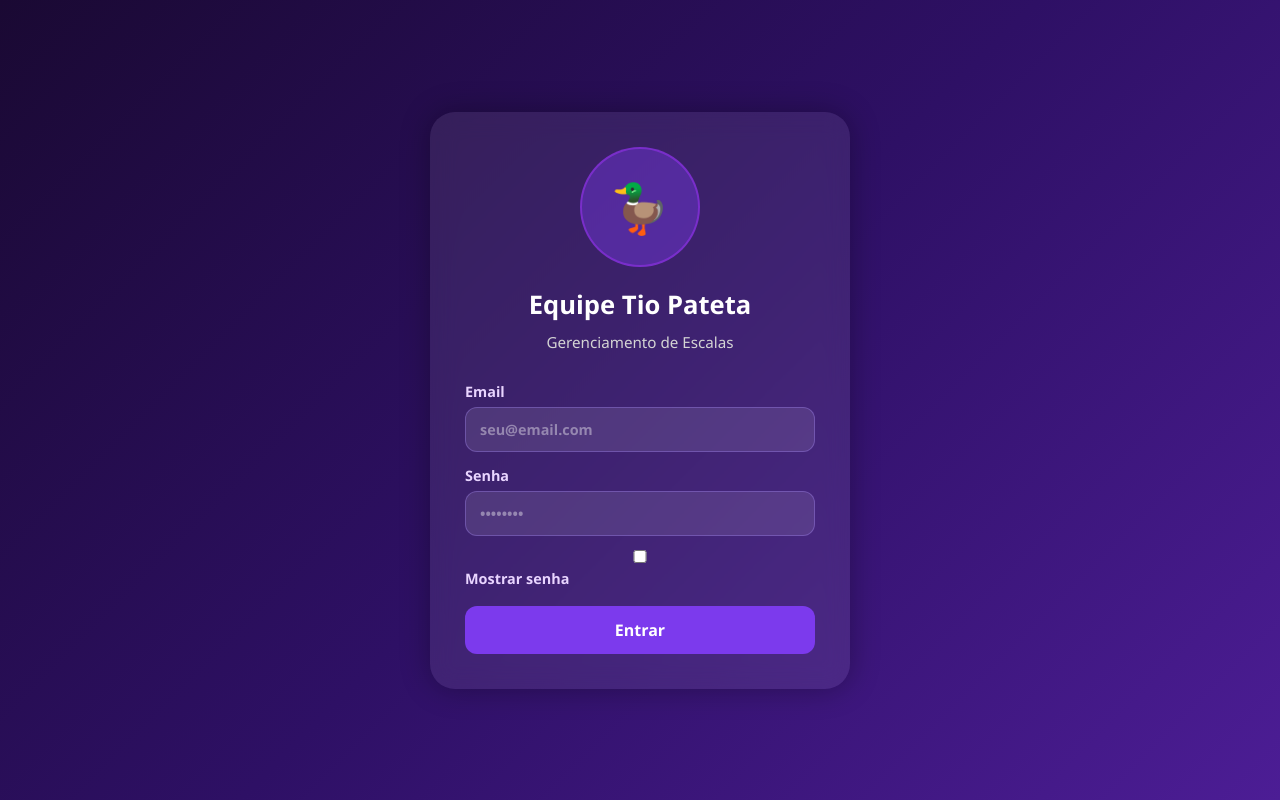
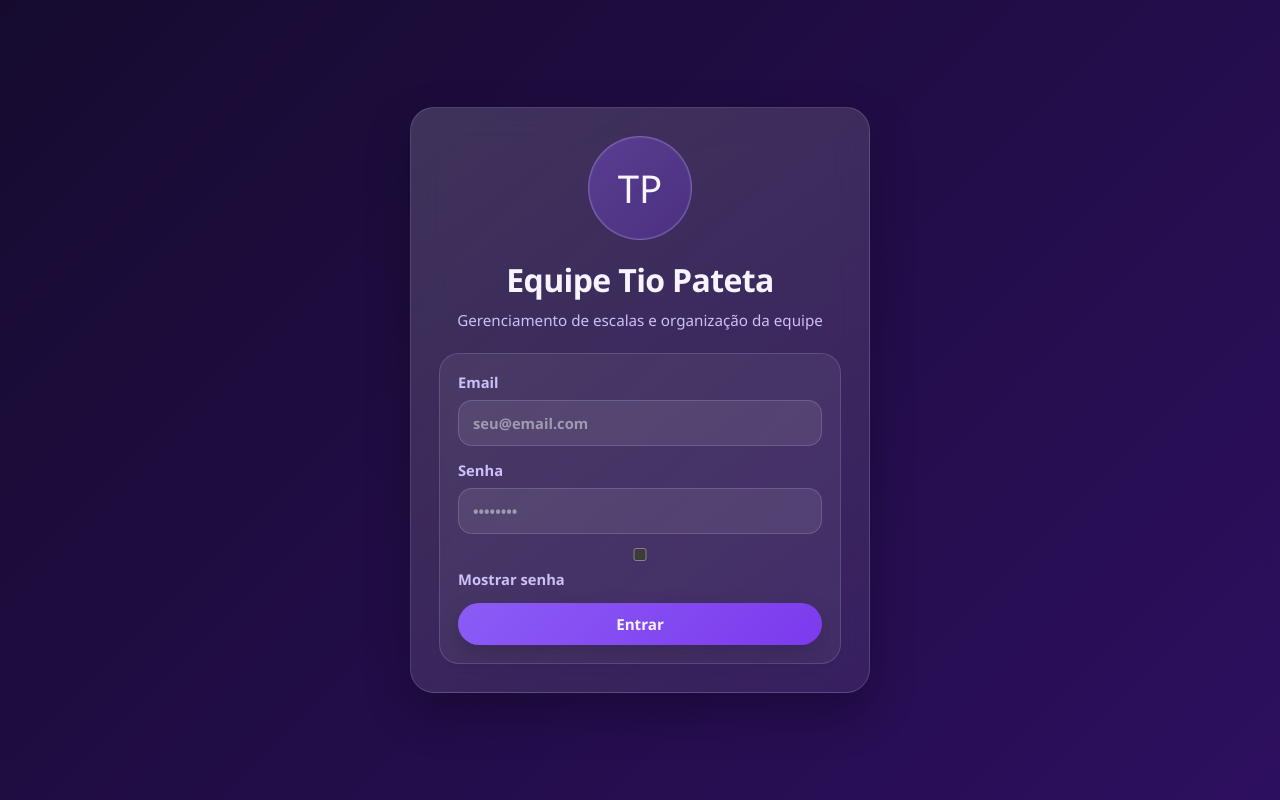
Before and after one commit to NarezeVentura/Escalas-TioPateta, a React (Vite) app in the folder front end/: page / in a window 1280 px wide. Built offline with nearby package versions, Linux system fonts and the light colour scheme.

Commit message:
refatora layout e estilos do dashboard e escalas; ajusta exibição de mensagens e botões

```diff
--- a/front end/src/dashboard.jsx
+++ b/front end/src/dashboard.jsx
@@ -148,14 +148,16 @@ export default function Dashboard({ user, onLogout }) {
         <div className="dashboard-header">
           <div>
             <div className="logo-placeholder">TP</div>
-            <h1>Equipe Tio Pateta</h1>
-            <p className="subtitle">Olá, {user?.nome || "usuário"}</p>
+            <div>
+              <h1>Equipe Tio Pateta</h1>
+              <p className="subtitle">Olá, {user?.nome || "usuário"}</p>
+            </div>
           </div>
 
           <button className="btn-link" onClick={onLogout}>Sair</button>
         </div>
 
-        <div className="buttons buttons-row">
+        <div className="buttons">
           <button onClick={() => setPagina("escalas")}>📅 Escalas</button>
           {isAdmin && <button onClick={() => setPagina("minhas-escalas")}>📌 Minhas escalas</button>}
           {isAdmin && <button onClick={() => setPagina("funcionarios")}>👥 Funcionários</button>}
--- a/front end/src/escalas.jsx
+++ b/front end/src/escalas.jsx
@@ -162,6 +162,7 @@ export default function Escalas({ user }) {
       {isAdmin && (
         <form className="form section-block" onSubmit={salvarEscala}>
           <h2>{editandoId ? "Editar escala" : "Nova escala"}</h2>
+          <p className="subtitle">Cadastre ou ajuste os detalhes da escala sem alterar o fluxo do sistema.</p>
 
           <div className="grid-2">
             <label>
@@ -206,18 +207,20 @@ export default function Escalas({ user }) {
             </label>
           </div>
 
-          <div className="buttons buttons-row">
+          <div className="buttons">
             <button className="btn-primary" type="submit">{editandoId ? "Salvar edição" : "Criar escala"}</button>
             {editandoId && <button className="btn-secondary" type="button" onClick={limparFormulario}>Cancelar edição</button>}
           </div>
         </form>
       )}
 
-      {mensagem && <p className="error info-message">{mensagem}</p>}
+      {mensagem && <p className="success info-message">{mensagem}</p>}
       {erro && <p className="error">{erro}</p>}
 
       {loading ? (
-        <p>Carregando escalas...</p>
+        <div className="card section-block">
+          <p className="subtitle">Carregando escalas...</p>
+        </div>
       ) : (
         <div className="cards-list">
           {escalas.map((escala) => (
@@ -226,9 +229,9 @@ export default function Escalas({ user }) {
               <p>📍 {escala.local_nome}</p>
               <p>📅 {escala.data_festa}</p>
               <p>🕒 {escala.horario_inicio} - {escala.horario_fim}</p>
-              <p>Status: {escala.status}</p>
+              <p><strong>Status:</strong> {escala.status}</p>
 
-              <div className="buttons buttons-row">
+              <div className="buttons">
                 <button className="btn-secondary" type="button" onClick={() => abrirDetalhes(escala.id)}>Ver</button>
                 {isAdmin ? (
                   <>
--- a/front end/src/login.jsx
+++ b/front end/src/login.jsx
@@ -21,9 +21,9 @@ export default function Login({ onLogin }) {
   return (
     <div className="container">
       <div className="card">
-        <div className="logo-placeholder">🦆</div>
+        <div className="logo-placeholder">TP</div>
         <h1>Equipe Tio Pateta</h1>
-        <p className="subtitle">Gerenciamento de Escalas</p>
+        <p className="subtitle">Gerenciamento de escalas e organização da equipe</p>
 
         <form className="form" onSubmit={handleSubmit}>
           <label>
--- a/front end/src/styles.css
+++ b/front end/src/styles.css
@@ -2,207 +2,374 @@
   margin: 0;
   padding: 0;
   box-sizing: border-box;
-  font-family: "Segoe UI", system-ui, sans-serif;
+  font-family: "Segoe UI", Inter, system-ui, -apple-system, BlinkMacSystemFont, sans-serif;
+}
+
+:root {
+  color-scheme: dark;
+  --bg-top: #160b2f;
+  --bg-bottom: #2d0f5f;
+  --panel: rgba(255, 255, 255, 0.1);
+  --panel-strong: rgba(255, 255, 255, 0.14);
+  --border: rgba(196, 181, 253, 0.2);
+  --text: #f7f3ff;
+  --muted: #cdbff8;
+  --accent: #8b5cf6;
+  --accent-strong: #7c3aed;
+  --accent-soft: rgba(139, 92, 246, 0.22);
+  --success: #6ee7b7;
+  --danger: #fda4af;
+  --shadow: 0 20px 45px rgba(0, 0, 0, 0.28);
 }
 
 body {
-  background: linear-gradient(135deg, #1a0933, #2e1065, #4c1d95);
+  background: linear-gradient(135deg, var(--bg-top), var(--bg-bottom));
   min-height: 100vh;
+  color: var(--text);
 }
 
-/* ── Layout ── */
+button,
+input,
+select {
+  font: inherit;
+}
+
 .container {
   min-height: 100vh;
   display: flex;
   justify-content: center;
   align-items: center;
-  padding: 32px 16px;
+  padding: 24px 16px;
 }
 
 .app-layout {
   width: 100%;
+  max-width: 1320px;
+  padding: 0 8px;
 }
 
 .card {
-  width: 420px;
-  background: rgba(255, 255, 255, 0.08);
-  backdrop-filter: blur(12px);
-  border-radius: 25px;
-  padding: 35px;
+  width: min(100%, 460px);
+  background: linear-gradient(145deg, rgba(255,255,255,0.16), rgba(255,255,255,0.08));
+  border: 1px solid var(--border);
+  backdrop-filter: blur(18px);
+  -webkit-backdrop-filter: blur(18px);
+  border-radius: 24px;
+  padding: 28px;
   text-align: center;
-  color: white;
-  box-shadow: 0 0 30px rgba(0, 0, 0, 0.3);
+  color: var(--text);
+  box-shadow: var(--shadow);
 }
 
-/* ── Logo / cabeçalho ── */
-.logo {
-  width: 120px;
-  height: 120px;
-  border-radius: 50%;
-  object-fit: cover;
-  margin-bottom: 20px;
+.dashboard-card {
+  width: 100%;
+  max-width: 1320px;
+  padding: 28px;
+  text-align: left;
 }
 
 .logo-placeholder {
-  width: 120px;
-  height: 120px;
+  width: 104px;
+  height: 104px;
   border-radius: 50%;
-  background: rgba(124, 58, 237, 0.4);
-  border: 2px solid rgba(147, 51, 234, 0.6);
+  background: linear-gradient(135deg, rgba(139,92,246,0.35), rgba(124,58,237,0.25));
+  border: 1px solid rgba(196,181,253,0.34);
   display: flex;
   align-items: center;
   justify-content: center;
-  font-size: 3rem;
-  margin: 0 auto 20px;
+  font-size: 2.4rem;
+  margin: 0 auto 18px;
+  box-shadow: inset 0 0 0 1px rgba(255,255,255,0.08);
 }
 
-.card h1 {
-  margin-bottom: 10px;
-  font-size: 1.6rem;
+.card h1,
+.dashboard-header h1,
+.section-block h2,
+.card h2,
+.card h3 {
+  margin-bottom: 8px;
+  letter-spacing: -0.02em;
 }
 
-.card .subtitle {
-  color: #d4d4d4;
-  margin-bottom: 30px;
+.card .subtitle,
+.subtitle {
+  color: var(--muted);
+  margin-bottom: 20px;
   font-size: 0.95rem;
+  line-height: 1.55;
 }
 
-/* ── Status ── */
-.status {
-  font-size: 0.8rem;
-  color: #c4b5fd;
+.dashboard-header {
+  display: flex;
+  align-items: center;
+  justify-content: space-between;
+  gap: 16px;
   margin-bottom: 24px;
-  min-height: 1.2em;
+  padding-bottom: 18px;
+  border-bottom: 1px solid rgba(196,181,253,0.16);
 }
 
-/* ── Botões do dashboard ── */
+.dashboard-header > div {
+  display: flex;
+  align-items: center;
+  gap: 14px;
+  flex-wrap: wrap;
+}
+
+.dashboard-header .logo-placeholder {
+  width: 56px;
+  height: 56px;
+  margin: 0;
+  font-size: 1.3rem;
+}
+
 .buttons {
   display: flex;
-  flex-direction: column;
-  gap: 15px;
+  flex-wrap: wrap;
+  gap: 12px;
+  margin-bottom: 18px;
 }
 
-.buttons button {
-  padding: 15px;
+.buttons button,
+.btn-primary,
+.btn-secondary,
+.btn-danger,
+.btn-link {
   border: none;
-  border-radius: 15px;
-  font-size: 17px;
-  font-weight: bold;
   cursor: pointer;
-  background: #7c3aed;
-  color: white;
-  transition: 0.3s;
+  transition: transform 180ms ease, box-shadow 180ms ease, background 180ms ease;
 }
 
-.buttons button:hover {
-  transform: translateY(-3px);
-  background: #9333ea;
+.buttons button,
+.btn-primary,
+.btn-secondary,
+.btn-danger {
+  border-radius: 999px;
+  padding: 11px 16px;
+  font-weight: 700;
+  font-size: 0.95rem;
+  box-shadow: 0 10px 24px rgba(0,0,0,0.16);
 }
 
-/* ── Formulário de login ── */
+.buttons button,
+.btn-primary {
+  background: linear-gradient(135deg, var(--accent), var(--accent-strong));
+  color: var(--text);
+}
+
+.buttons button:hover,
+.btn-primary:hover,
+.btn-secondary:hover,
+.btn-danger:hover {
+  transform: translateY(-2px);
+}
+
+.btn-secondary {
+  background: rgba(255,255,255,0.12);
+  color: var(--text);
+  border: 1px solid rgba(196,181,253,0.18);
+}
+
+.btn-danger {
+  background: linear-gradient(135deg, rgba(248,113,113,0.22), rgba(244,63,94,0.22));
+  color: #ffe4e6;
+  border: 1px solid rgba(251,113,133,0.26);
+}
+
+.btn-link {
+  background: transparent;
+  color: var(--muted);
+  text-decoration: underline;
+  padding: 0;
+  box-shadow: none;
+}
+
 .form {
   display: grid;
   gap: 14px;
   text-align: left;
+  padding: 18px;
+  border-radius: 20px;
+  background: rgba(255,255,255,0.06);
+  border: 1px solid var(--border);
 }
 
 .form label {
   display: grid;
-  gap: 6px;
+  gap: 8px;
   font-weight: 600;
-  font-size: 0.9rem;
-  color: #e9d5ff;
+  font-size: 0.92rem;
+  color: var(--muted);
 }
 
-.form input {
-  border: 1px solid rgba(167, 139, 250, 0.35);
-  border-radius: 12px;
+.form input,
+.form select {
+  border: 1px solid rgba(196,181,253,0.22);
+  border-radius: 14px;
   padding: 12px 14px;
-  background: rgba(255, 255, 255, 0.1);
-  color: white;
-  font: inherit;
+  background: rgba(255,255,255,0.08);
+  color: var(--text);
   outline: none;
-  transition: border-color 0.2s;
-}
-
-.form select {
-  border: 1px solid rgba(167, 139, 250, 0.35);
-  border-radius: 12px;
-  padding: 12px 14px;
-  background: rgba(255, 255, 255, 0.1);
-  color: white;
-  font: inherit;
-  outline: none;
-  transition: border-color 0.2s;
+  transition: border-color 180ms ease, background 180ms ease;
 }
 
 .form input::placeholder {
-  color: rgba(255, 255, 255, 0.4);
+  color: rgba(255,255,255,0.45);
 }
 
-.form input:focus {
-  border-color: #7c3aed;
+.form input:focus,
+.form select:focus {
+  border-color: rgba(196,181,253,0.44);
+  background: rgba(255,255,255,0.12);
 }
 
-.form select:focus {
-  border-color: #7c3aed;
+.checkbox-line {
+  display: flex;
+  align-items: center;
+  gap: 10px;
+  font-weight: 500;
 }
 
-.btn-primary {
-  width: 100%;
-  padding: 13px;
-  border: none;
+.info-message,
+.error,
+.success {
+  padding: 10px 12px;
   border-radius: 12px;
-  font-size: 16px;
-  font-weight: bold;
-  cursor: pointer;
-  background: #7c3aed;
-  color: white;
-  transition: 0.3s;
-  margin-top: 4px;
-}
-
-.btn-primary:hover {
-  background: #9333ea;
-  transform: translateY(-2px);
-}
-
-.btn-link {
-  background: none;
-  border: none;
-  color: #c4b5fd;
-  cursor: pointer;
-  font-size: 0.85rem;
-  margin-top: 16px;
-  text-decoration: underline;
-  font-family: inherit;
+  margin-top: 8px;
+  font-size: 0.92rem;
+  border: 1px solid transparent;
 }
 
 .error {
-  color: #fca5a5;
-  font-size: 0.85rem;
-  margin-top: 10px;
-  text-align: center;
+  color: #ffe4e6;
+  background: rgba(248,113,113,0.16);
+  border-color: rgba(248,113,113,0.24);
+  text-align: left;
+}
+
+.success {
+  color: var(--success);
+  background: rgba(110,231,183,0.16);
+  border-color: rgba(110,231,183,0.24);
 }
 
 .cards-list,
 .section-grid-admin {
-  display: flex;
-  flex-direction: column;
-  gap: 15px;
-  align-items: center;
+  display: grid;
+  gap: 14px;
 }
 
 .section-block > .card {
   margin-inline: auto;
 }
 
+.card.section-block {
+  border-radius: 20px;
+  padding: 18px;
+  text-align: left;
+  width: 100%;
+}
+
+.card.section-block h3 {
+  margin-bottom: 10px;
+  font-size: 1.02rem;
+}
+
+.card.section-block p {
+  margin-bottom: 8px;
+  color: var(--muted);
+  line-height: 1.5;
+}
+
 .detail-box {
   margin-inline: auto;
+  width: min(100%, 720px);
+  padding: 22px;
 }
 
 .detail-box-wrap {
   width: 100%;
   display: flex;
   justify-content: center;
+  margin-top: 10px;
 }
+
+.vagas-lista {
+  display: grid;
+  gap: 10px;
+  margin: 12px 0 16px;
+}
+
+.vaga-item {
+  display: flex;
+  align-items: center;
+  justify-content: space-between;
+  gap: 12px;
+  padding: 10px 12px;
+  border-radius: 14px;
+  background: rgba(255,255,255,0.06);
+  border: 1px solid rgba(196,181,253,0.16);
+}
+
+.credentials-box {
+  margin-top: 10px;
+  padding: 12px;
+  border-radius: 14px;
+  background: rgba(255,255,255,0.06);
+  border: 1px solid rgba(196,181,253,0.16);
+}
+
+.grid-2 {
+  display: grid;
+  grid-template-columns: repeat(2, minmax(0, 1fr));
+  gap: 12px;
+}
+
+.span-2 {
+  grid-column: 1 / -1;
+}
+
+@media (max-width: 900px) {
+  .dashboard-header {
+    flex-direction: column;
+    align-items: flex-start;
+  }
+
+  .dashboard-header > div {
+    width: 100%;
+  }
+
+  .grid-2 {
+    grid-template-columns: 1fr;
+  }
+}
+
+@media (max-width: 640px) {
+  .container {
+    padding: 14px;
+    align-items: flex-start;
+  }
+
+  .card,
+  .dashboard-card {
+    padding: 18px;
+    border-radius: 20px;
+  }
+
+  .buttons {
+    flex-direction: column;
+  }
+
+  .buttons button,
+  .btn-primary,
+  .btn-secondary,
+  .btn-danger {
+    width: 100%;
+    justify-content: center;
+    text-align: center;
+  }
+
+  .dashboard-header {
+    gap: 10px;
+  }
+}
```
